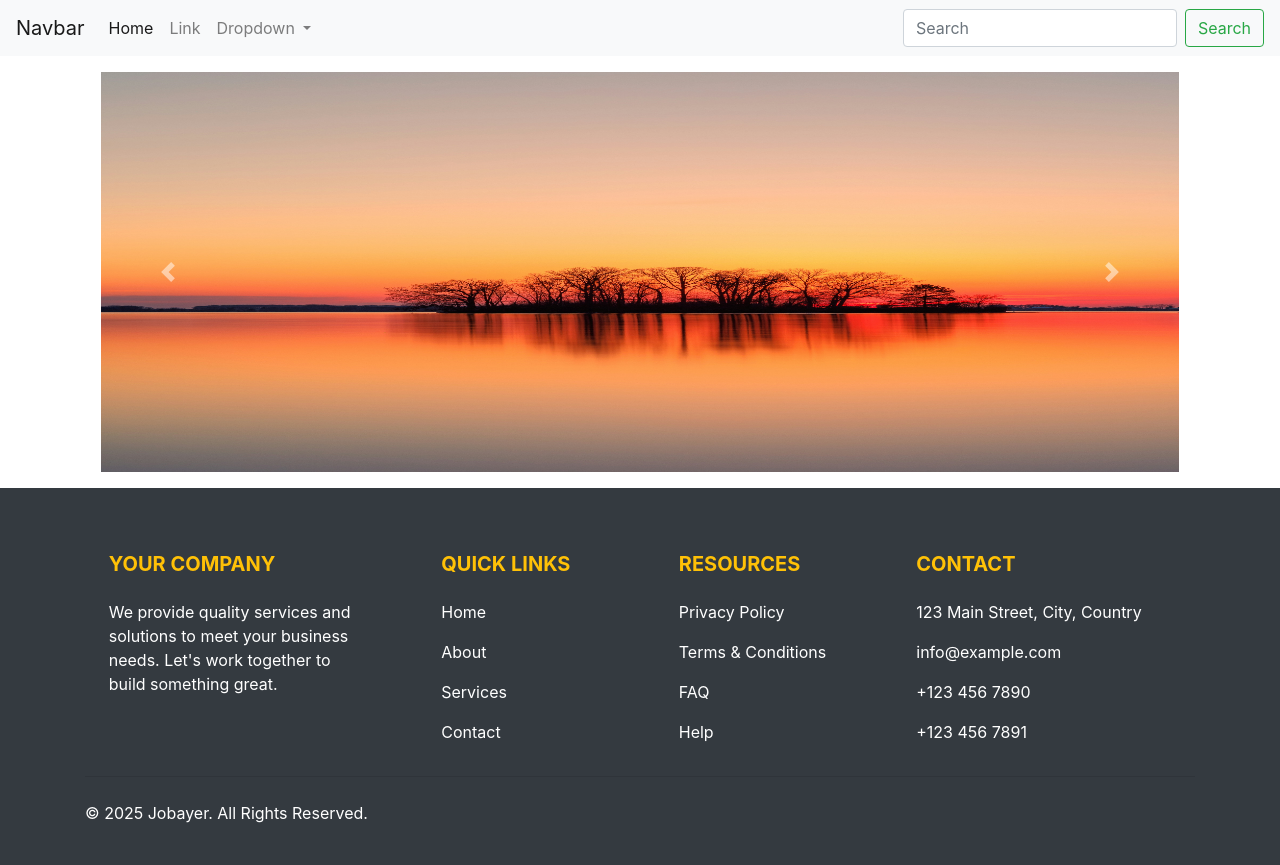
After one commit to jobayrulhasan/Django_aids_static_site, a Django app: template mysite/templates/common_code/base.html in a window 1280 px wide. The commit adds this page. Run offline with Django 5.2, Linux system fonts and the light colour scheme; the template is opened without the code that fills it, so the values that code supplies are empty; some libraries are stand-ins or nearby versions.

Commit message:
new design addede

```diff
--- /dev/null
+++ b/mysite/templates/common_code/base.html
@@ -0,0 +1,159 @@
+<!DOCTYPE html>
+{% load static %}
+<html>
+  <head>
+    <title>{%block title%}{%endblock title%}</title>
+    <link
+      rel="stylesheet"
+      type="text/css"
+      href="{% static 'css/bootstrap.min.css' %}"
+    />
+  </head>
+  <body>
+    {% comment %} navbar start {% endcomment %}
+       <nav class="navbar navbar-expand-lg navbar-light bg-light">
+        <a class="navbar-brand" href="#">Navbar</a>
+        <button
+          class="navbar-toggler"
+          type="button"
+          data-toggle="collapse"
+          data-target="#navbarSupportedContent"
+          aria-controls="navbarSupportedContent"
+          aria-expanded="false"
+          aria-label="Toggle navigation"
+        >
+          <span class="navbar-toggler-icon"></span>
+        </button>
+
+        <div class="collapse navbar-collapse" id="navbarSupportedContent">
+          <ul class="navbar-nav mr-auto">
+            <li class="nav-item active">
+              <a class="nav-link" href="#"
+                >Home <span class="sr-only">(current)</span></a
+              >
+            </li>
+            <li class="nav-item">
+              <a class="nav-link" href="#">Link</a>
+            </li>
+            <li class="nav-item dropdown">
+              <a
+                class="nav-link dropdown-toggle"
+                href="#"
+                id="navbarDropdown"
+                role="button"
+                data-toggle="dropdown"
+                aria-haspopup="true"
+                aria-expanded="false"
+              >
+                Dropdown
+              </a>
+              <div class="dropdown-menu" aria-labelledby="navbarDropdown">
+                <a class="dropdown-item" href="#">Action</a>
+                <a class="dropdown-item" href="#">Another action</a>
+                <div class="dropdown-divider"></div>
+                <a class="dropdown-item" href="#">Something else here</a>
+              </div>
+            </li>
+          </ul>
+          <form class="form-inline my-2 my-lg-0">
+            <input
+              class="form-control mr-sm-2"
+              type="search"
+              placeholder="Search"
+              aria-label="Search"
+            />
+            <button class="btn btn-outline-success my-2 my-sm-0" type="submit">
+              Search
+            </button>
+          </form>
+        </div>
+       </nav>
+    {% comment %} navbar end {% endcomment %}
+  <div class="container">
+        {% comment %} carosel start {% endcomment %}
+          <div id="carouselExampleControls" class="carousel slide p-3" data-ride="carousel">
+            <div class="carousel-inner">
+              <div class="carousel-item active">
+                <img class="d-block" style="height: 400px; width: 1200px;" src="{%static 'images/img1.jpg'%}" alt="First slide">
+              </div>
+              <div class="carousel-item">
+                <img class="d-block" style="height: 400px; width: 1200px;" src="{%static 'images/img2.jpg'%}" alt="Second slide">
+              </div>
+              <div class="carousel-item">
+                <img class="d-block" style="height: 400px; width: 1200px;" src="{%static 'images/img3.jpg'%}" alt="Third slide">
+              </div>
+              <div class="carousel-item">
+                <img class="d-block" style="height: 400px; width: 1200px;" src="{%static 'images/img4.jpg'%}" alt="Forth slide">
+              </div>
+              <div class="carousel-item">
+                <img class="d-block" style="height: 400px; width: 1200px;" src="{%static 'images/img5.jpg'%}" alt="Fifth slide">
+              </div>
+            </div>
+            <a class="carousel-control-prev" href="#carouselExampleControls" role="button" data-slide="prev">
+              <span class="carousel-control-prev-icon" aria-hidden="true"></span>
+              <span class="sr-only">Previous</span>
+            </a>
+            <a class="carousel-control-next" href="#carouselExampleControls" role="button" data-slide="next">
+              <span class="carousel-control-next-icon" aria-hidden="true"></span>
+              <span class="sr-only">Next</span>
+            </a>
+          </div>
+      {% comment %} carosel end {% endcomment %}
+    {%block content%}
+
+    {%endblock content%}
+    </div>
+
+    {% comment %} footer start {% endcomment %}
+          <footer class="bg-dark text-white pt-5 pb-4">
+            <div class="container text-md-left">
+                <div class="row text-md-left">
+
+                    <!-- Company Info -->
+                    <div class="col-md-3 col-lg-3 col-xl-3 mx-auto mt-3">
+                        <h5 class="text-uppercase mb-4 font-weight-bold text-warning">Your Company</h5>
+                        <p>We provide quality services and solutions to meet your business needs. Let's work together to build something great.</p>
+                    </div>
+
+                    <!-- Links -->
+                    <div class="col-md-2 col-lg-2 col-xl-2 mx-auto mt-3">
+                        <h5 class="text-uppercase mb-4 font-weight-bold text-warning">Quick Links</h5>
+                        <p><a href="#" class="text-white text-decoration-none">Home</a></p>
+                        <p><a href="#" class="text-white text-decoration-none">About</a></p>
+                        <p><a href="#" class="text-white text-decoration-none">Services</a></p>
+                        <p><a href="#" class="text-white text-decoration-none">Contact</a></p>
+                    </div>
+
+                    <!-- Useful Links -->
+                    <div class="col-md-3 col-lg-2 col-xl-2 mx-auto mt-3">
+                        <h5 class="text-uppercase mb-4 font-weight-bold text-warning">Resources</h5>
+                        <p><a href="#" class="text-white text-decoration-none">Privacy Policy</a></p>
+                        <p><a href="#" class="text-white text-decoration-none">Terms & Conditions</a></p>
+                        <p><a href="#" class="text-white text-decoration-none">FAQ</a></p>
+                        <p><a href="#" class="text-white text-decoration-none">Help</a></p>
+                    </div>
+
+                    <!-- Contact Info -->
+                    <div class="col-md-4 col-lg-3 col-xl-3 mx-auto mt-3">
+                        <h5 class="text-uppercase mb-4 font-weight-bold text-warning">Contact</h5>
+                        <p><i class="fas fa-home me-3"></i> 123 Main Street, City, Country</p>
+                        <p><i class="fas fa-envelope me-3"></i> info@example.com</p>
+                        <p><i class="fas fa-phone me-3"></i> +123 456 7890</p>
+                        <p><i class="fas fa-print me-3"></i> +123 456 7891</p>
+                    </div>
+                </div>
+                <hr class="mb-4">
+                <div class="row align-items-center">
+                    <div class="col-md-7 col-lg-8">
+                        <p>© 2025 Jobayer. All Rights Reserved.</p>
+                    </div>
+                </div>
+            </div>
+        </footer>
+    {% comment %} footer ends {% endcomment %}
+
+    <script src="{% static 'js/jquery.js' %}"></script>
+    <script src="{% static 'js/bootstrap.min.js' %}"></script>
+    <script src="{% static 'js/bootstrap.bundle.min.js' %}"></script>
+  </body>
+</html>
```
Also changed, not shown: mysite/templates/about/index.html (+39 -99 lines).
